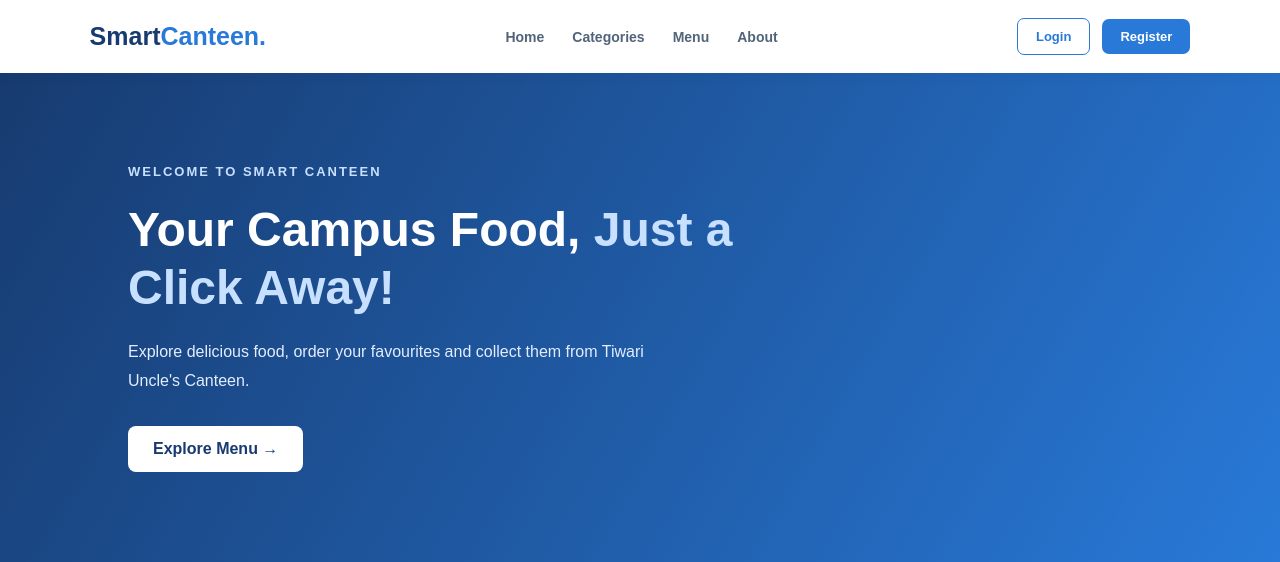
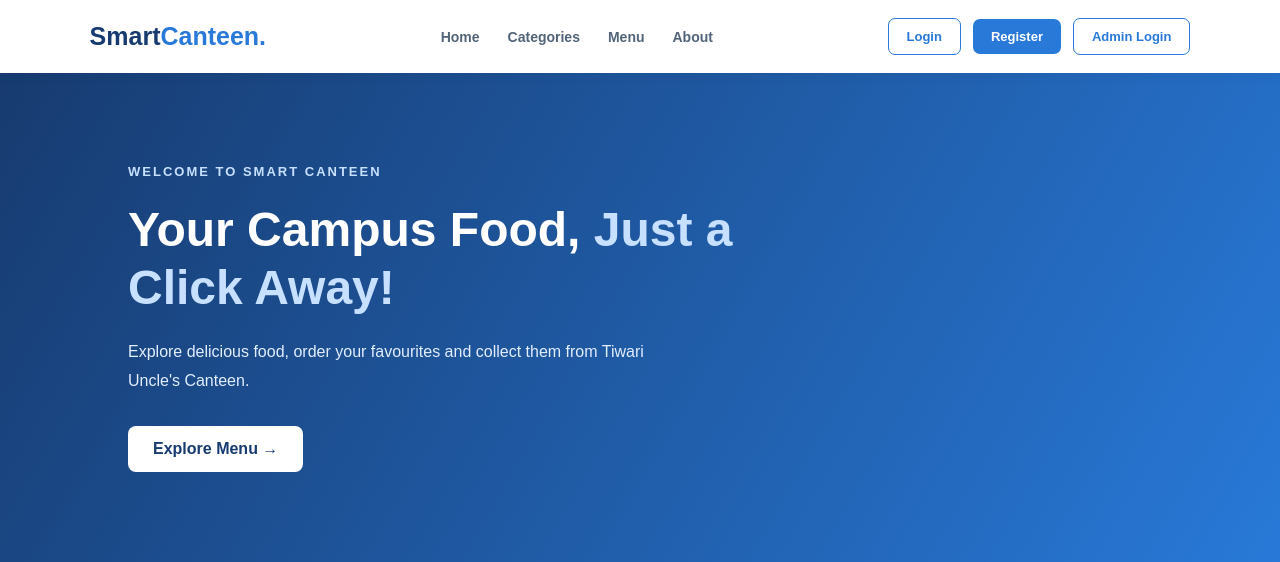
Before and after one commit to PriyaEngineer/Smart-Canteen-System, a Flask app: page / in a window 1280 px wide. Shown: the top 562 px of the page. Run offline with Flask 3, Linux system fonts and the light colour scheme; data that the repository does not hold is empty.

Commit message:
Connect admin login and dashboard

```diff
--- a/app.py
+++ b/app.py
@@ -689,6 +689,14 @@ def logout():
     session.clear()
 
     return redirect(url_for('home'))
+# ADMIN LOGOUT
+@app.route('/admin/logout')
+def admin_logout():
+
+    session.pop('admin_id', None)
+    session.pop('admin_name', None)
+
+    return redirect(url_for('admin_login'))
 
 
 # LOCAL DEVELOPMENT SERVER
--- a/templates/admin_dashboard.html
+++ b/templates/admin_dashboard.html
@@ -364,9 +364,9 @@
                 Smart<span>Canteen.</span>
             </div>
 
-            <a href="/logout" class="sc-logout">
-                Logout
-            </a>
+           <a href="{{ url_for('admin_logout') }}" class="sc-logout">
+    Logout
+</a>
 
         </nav>
     </header>
--- a/templates/index.html
+++ b/templates/index.html
@@ -433,6 +433,7 @@
                 <li><a href="#about">About</a></li>
             </ul>
 
+
 <div class="sc-nav-buttons">
 
     {% if session.get('user_id') %}
@@ -457,7 +458,12 @@
 
     {% endif %}
 
+    <a href="{{ url_for('admin_login') }}" class="sc-login-btn">
+        Admin Login
+    </a>
+
 </div>
+
 
         </nav>
     </header>
```
Also changed, not shown: templates/admin_login.html (+4 -6 lines). Lines whose indentation alone changed are shown as unchanged.
